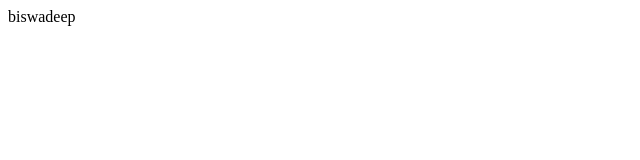
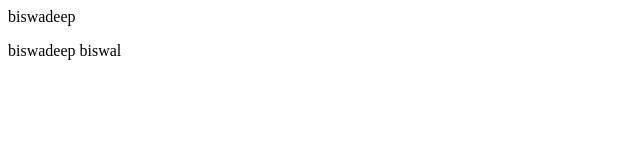
Before and after one commit to biswadeepbiswal/localrepo, a plain HTML site: page index.html in a window 1280 px wide. Shown: the whole page, without its empty margins (0-640 px from the left). Drawn offline with Linux system fonts and the light colour scheme.

Commit message:
add new feature

```diff
--- a/index.html
+++ b/index.html
@@ -1 +1,2 @@
 <p>biswadeep</p>
+<p>biswadeep biswal</p>
```
